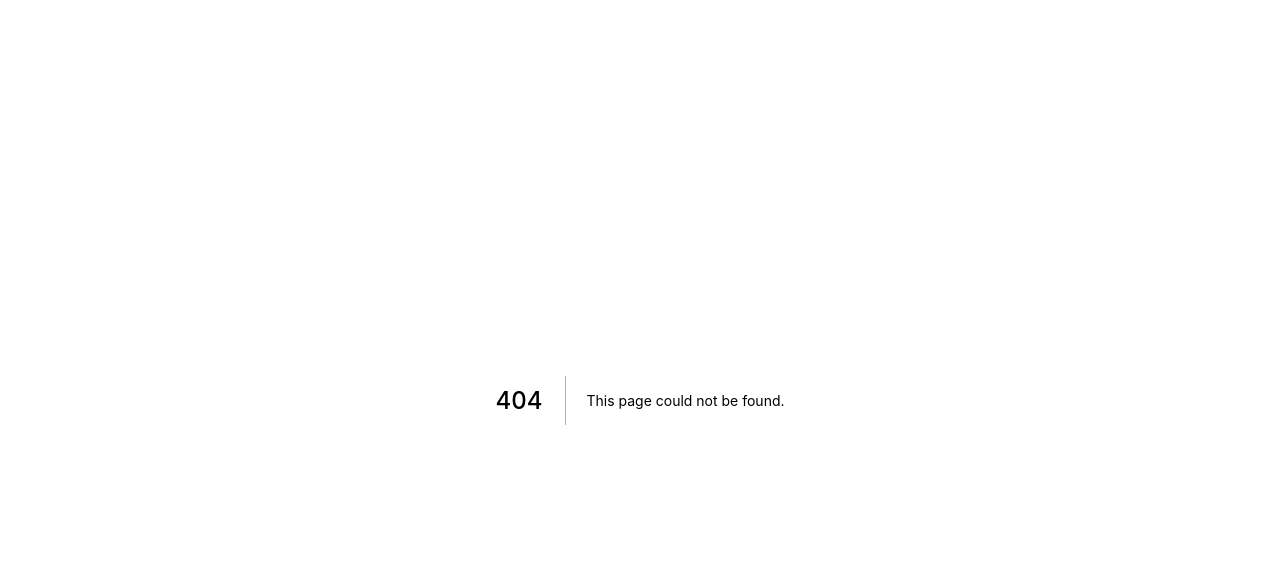
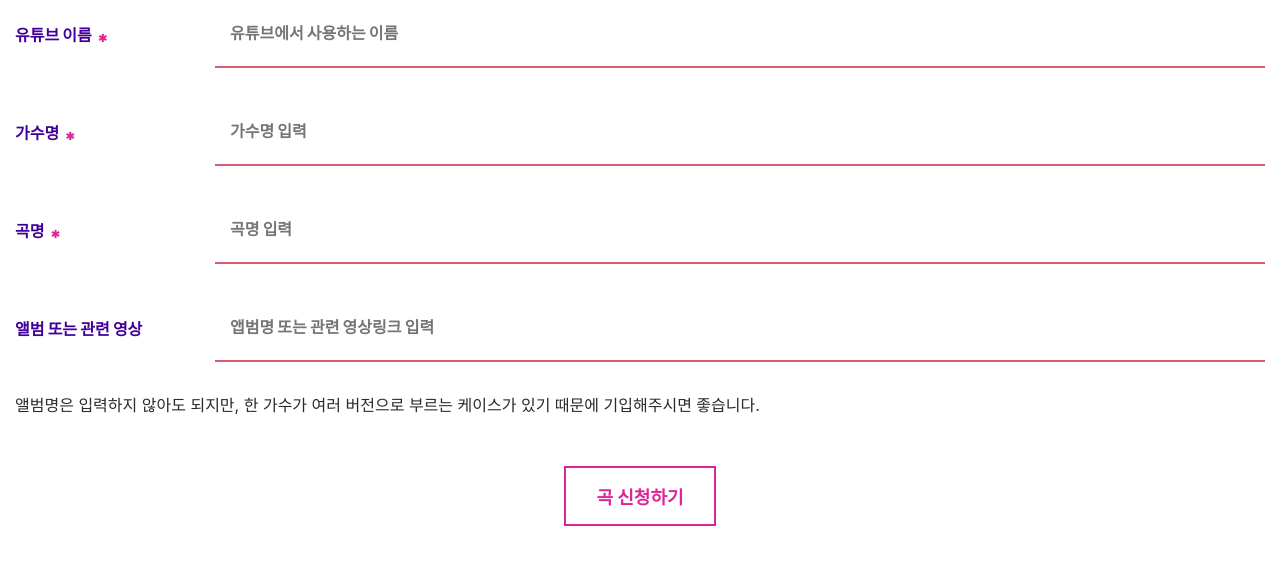
Before and after one commit to dev1studio/gayoung-request, a Next.js app: page /request in a window 1280 px wide. Before the commit this address had no page. Shown: the top 564 px of the page. Built offline with nearby package versions, Linux system fonts and the light colour scheme; a web font is replaced by a local one.

Commit message:
Menu `Request`

```diff
--- a/package.json
+++ b/package.json
@@ -10,14 +10,17 @@
     "deploy": "next build"
   },
   "dependencies": {
+    "@emailjs/browser": "^3.6.2",
     "@emotion/react": "^11.9.0",
     "@emotion/styled": "^11.8.1",
+    "dotenv-webpack": "^7.1.0",
     "next": "12.1.6",
     "next-images": "^1.8.4",
     "next-pwa": "^5.5.4",
     "prop-types": "^15.8.1",
     "react": "18.1.0",
     "react-dom": "18.1.0",
+    "react-hook-form": "^7.32.0",
     "uuid": "^8.3.2"
   },
   "devDependencies": {
--- /dev/null
+++ b/pages/request.js
@@ -0,0 +1,247 @@
+import React, { useRef } from "react";
+import { useForm } from 'react-hook-form';
+import emailjs from '@emailjs/browser';
+import styles from '../styles/Request.module.sass';
+import styled from '@emotion/styled';
+import { colors, mixin, mq, Rem } from '../styles/designSystem';
+
+const Container = styled.div({
+  width: '100%',
+})
+
+const Contents = styled.div({
+  ...mixin.widthSettings,
+})
+
+const FormGroup = styled.div({
+  display: 'flex',
+  flexDirection: 'column',
+  [mq.minSmall]: {
+    flexDirection: 'row',
+  },
+})
+
+const FormLabel = styled.label({
+  fontWeight: 900,
+  fontSize: Rem(16),
+  color: colors.important,
+  [mq.maxTablet]: {
+    padding: `${Rem(15)} ${Rem(15)} 0`,
+  },
+  [mq.minSmall]: {
+    display: 'flex',
+    alignItems: 'center',
+    width: Rem(200),
+    height: Rem(68),
+  },
+  '& i': {
+    fontStyle: 'normal',
+    '&::before': {
+      content: 'attr(mark)',
+      paddingLeft: Rem(5),
+      fontWeight: 900,
+      fontSize: Rem(20),
+      color: colors.accent,
+    },
+  },
+})
+
+const FormControl = styled.div({
+  position: 'relative',
+  marginBottom: Rem(30),
+  [mq.minSmall]: {
+    ...mixin.col,
+  },
+  '& input, & textarea': {
+    display: 'block',
+    width: '100%',
+    outline: 'none',
+    fontWeight: 900,
+    fontSize: Rem(16),
+    color: colors.important,
+    transition: 'border .2s linear',
+    '&::placeholder': {
+      color: colors.primary,
+    },
+    '&:focus': {
+      borderColor: colors.accent,
+    },
+    '&:-webkit-autofill': {
+      backgroundColor: `${colors.accent} !important`,
+      borderBottom: `3px solid ${colors.important} !important`,
+      color: `${colors.important} !important`,
+    },
+  },
+})
+
+const FormControlInput = styled.input(({ isError }) => ({
+  border: 'none',
+  borderBottom: isError ? '2px solid red' : `2px solid ${colors.background}`,
+  padding: `0 ${Rem(15)}`,
+  height: Rem(68),
+}))
+
+const FormControlTextArea = styled.textarea(({ isError }) => ({
+  border: 'none',
+  borderBottom: isError ? '2px solid red' : `2px solid ${colors.background}`,
+  padding: Rem(15),
+  height: Rem(270),
+  resize: 'none',
+}))
+
+const Error = styled.p({
+  position: 'absolute',
+  bottom: Rem(-25),
+  left: 0,
+  fontSize: Rem(14),
+  color: 'red',
+})
+
+const ButtonContainer = styled.div({
+  paddingTop: Rem(50),
+  textAlign: 'center',
+})
+
+const SubmitButton = styled.button({
+  backgroundColor: colors.white,
+  border: '2px solid',
+  padding: `${Rem(15)} ${Rem(30)}`,
+  fontWeight: 700,
+  fontSize: Rem(18),
+  color: colors.accent,
+  '&:hover, &:focus': {
+    transition: 'all .3s linear',
+    backgroundColor: colors.accent,
+    color: colors.white,
+  },
+})
+
+SubmitButton.defaultProps = {
+  type: 'submit',
+}
+
+export default function Request() {
+  const {
+    register,
+    handleSubmit,
+    formState: { errors }
+  } = useForm();
+
+  const form = useRef();
+
+  const EMAILJS_SERVICE_ID = process.env.NEXT_PUBLIC_EMAILJS_SERVICE_ID;
+  const EMAILJS_TEMPLATE_ID = process.env.NEXT_PUBLIC_EMAILJS_TEMPLATE_ID;
+  const EMAILJS_USER_ID = process.env.NEXT_PUBLIC_EMAILJS_USER_ID;
+
+  const onSubmit = (data) => {
+    emailjs.sendForm(
+      EMAILJS_SERVICE_ID,
+      EMAILJS_TEMPLATE_ID,
+      form.current,
+      EMAILJS_USER_ID
+    )
+      .then((result) => {
+        alert('Sending succeeded. 보내기 성공하였습니다.');
+      }, (error) => {
+        alert('Send failed. Please try again. 보내기 실패하였습니다. 다시 시도해주세요.');
+      });
+  };
+
+  return (
+    <Container>
+      <Contents>
+        <form
+          ref={form}
+          onSubmit={handleSubmit(onSubmit)}
+        >
+          <fieldset>
+            <legend>곡 신청 양식</legend>
+            <FormGroup>
+              <FormLabel htmlFor='user'>유튜브 이름 <i mark='&#x204E;' /></FormLabel>
+              <FormControl>
+                <FormControlInput
+                  id={'user'}
+                  placeholder={'유튜브에서 사용하는 이름'}
+                  type={'text'}
+                  aria-required={'true'}
+                  aria-invalid={errors.user ? 'true' : null}
+                  aria-describedby={errors.user ? 'error-user' : null}
+                  isError={errors.user ? true : false}
+                  {...register
+                    ('user', {
+                      required: true,
+                    })
+                  }
+                />
+                {errors.user && <Error id='error-user'>필수 입력입니다</Error>}
+              </FormControl>
+            </FormGroup>
+            <FormGroup>
+              <FormLabel htmlFor='singer'>가수명 <i mark='&#x204E;' /></FormLabel>
+              <FormControl>
+                <FormControlInput
+                  id={'singer'}
+                  placeholder={'가수명 입력'}
+                  type={'text'}
+                  aria-required={'true'}
+                  aria-invalid={errors.singer ? 'true' : null}
+                  aria-describedby={errors.singer ? 'error-singer' : null}
+                  isError={errors.singer ? true : false}
+                  {...register
+                    ('singer', {
+                      required: true,
+                    })
+                  }
+                />
+                {errors.singer && <Error id='error-singer'>필수 입력입니다</Error>}
+              </FormControl>
+            </FormGroup>
+            <FormGroup>
+              <FormLabel htmlFor='title'>곡명 <i mark='&#x204E;' /></FormLabel>
+              <FormControl>
+                <FormControlInput
+                  id={'title'}
+                  placeholder={'곡명 입력'}
+                  type={'text'}
+                  aria-required={'true'}
+                  aria-invalid={errors.title ? 'true' : null}
+                  aria-describedby={errors.title ? 'error-title' : null}
+                  isError={errors.title ? true : false}
+                  {...register
+                    ('title', {
+                      required: true,
+                    })
+                  }
+                />
+                {errors.title && <Error id='error-title'>필수 입력입니다</Error>}
+              </FormControl>
+            </FormGroup>
+            <FormGroup>
+              <FormLabel htmlFor='album'>앨범 또는 관련 영상</FormLabel>
+              <FormControl>
+                <FormControlInput
+                  id={'album'}
+                  placeholder={'앱범명 또는 관련 영상링크 입력'}
+                  type={'text'}
+                  aria-invalid={errors.album ? 'true' : null}
+                  aria-describedby={errors.album ? 'error-album' : null}
+                  isError={errors.album ? true : false}
+                  {...register
+                    ('album', {
+                      required: false,
+                    })
+                  }
+                />
+                {errors.album && <Error id='error-album'></Error>}
+              </FormControl>
+            </FormGroup>
+            <p className={styles['notice']}>앨범명은 입력하지 않아도 되지만, 한 가수가 여러 버전으로 부르는 케이스가 있기 때문에 기입해주시면 좋습니다.</p>
+            <ButtonContainer>
+              <SubmitButton>곡 신청하기</SubmitButton>
+            </ButtonContainer>
+          </fieldset>
+        </form>
+      </Contents>
+    </Container>
+  )
+}
```
Also changed, not shown: styles/Request.module.sass (added), 2 other files (tests, documents, lock files or other folders).
